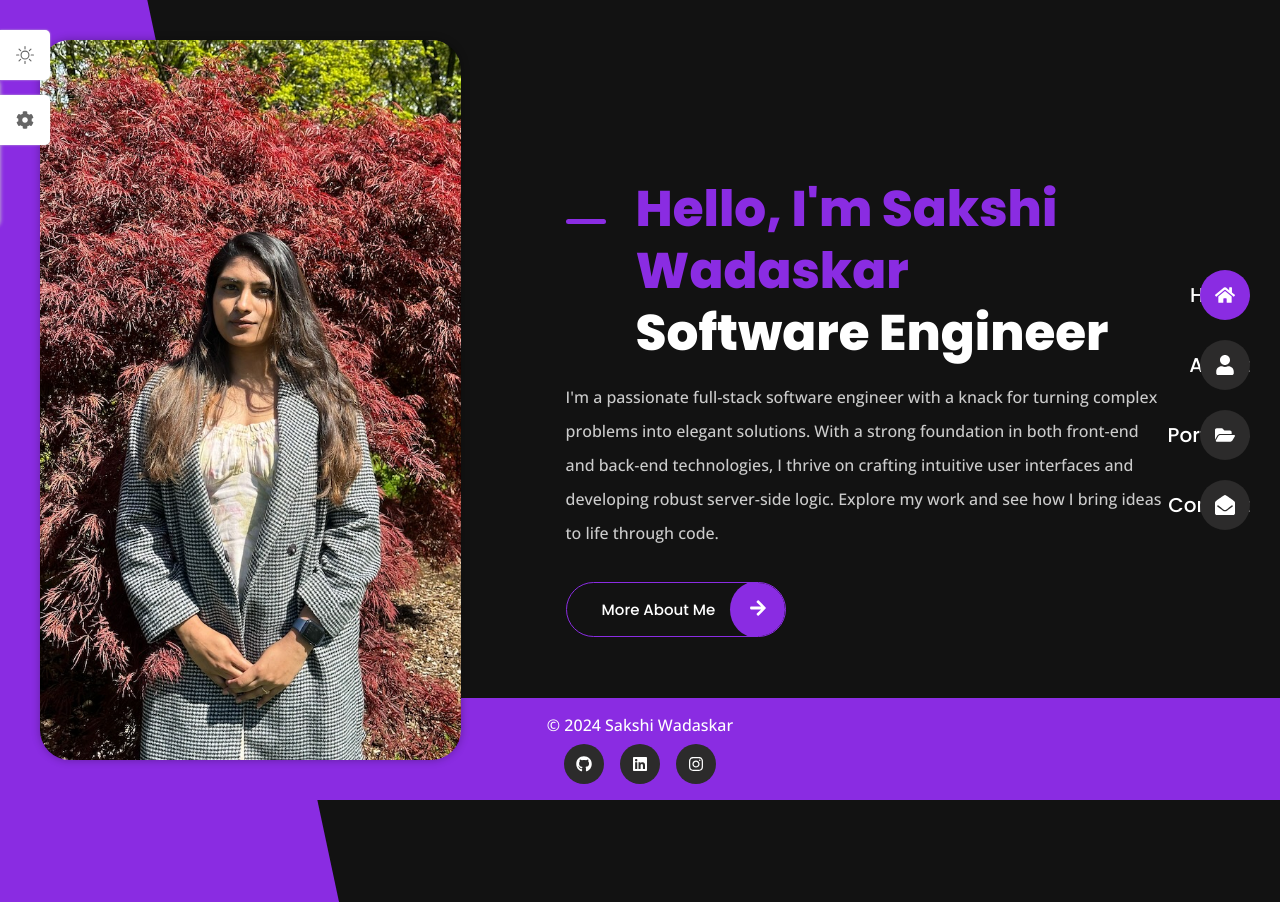
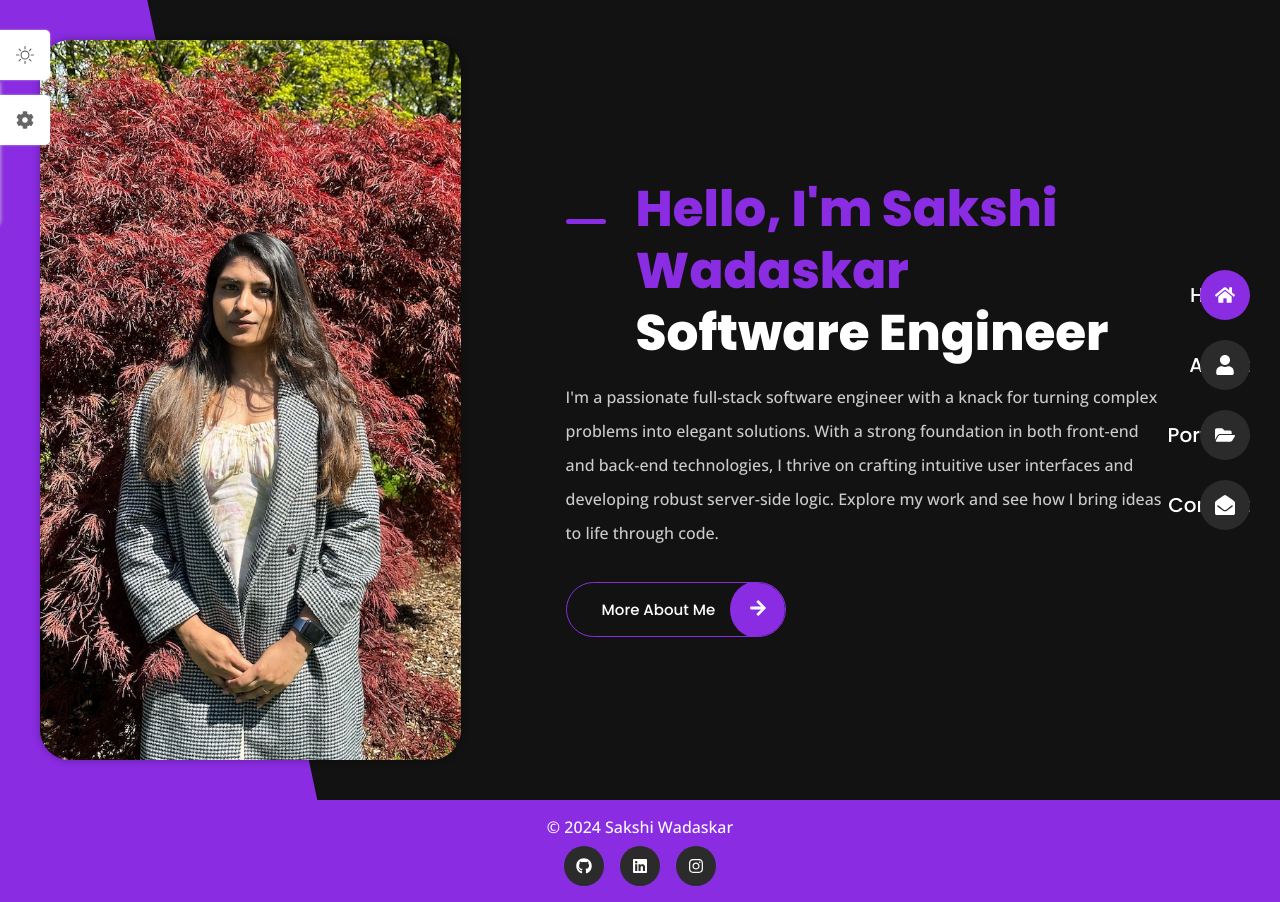
Before and after one commit to sakshiwadaskar/portfolio-website, a React (Vite) app: page / in a window 1280 px wide. Before the commit the page ends 800 px from the top, so only its background shows below. Built offline with nearby package versions, Linux system fonts and the light colour scheme.

Commit message:
Changed footer position to relative instead of fixed.

```diff
--- a/src/App.css
+++ b/src/App.css
@@ -192,7 +192,7 @@ footer {
     display: flex; /* Use flexbox for layout */
     flex-direction: column; /* Arrange items in a column */
     align-items: center; /* Center items horizontally */
-    position: fixed;
+    position: relative;
     left: 0 ;
     bottom: 0;
     width: 100%;
--- a/src/pages/contact/contact.css
+++ b/src/pages/contact/contact.css
@@ -93,4 +93,7 @@
 .contact_button {
     font-size: var(--h3-font-size);
     line-height: 64px;
+     padding-bottom: 200px; /* Internal padding */
+     margin-bottom: 50px; /* Adjust this value to add space below the button */
+
 }
```
